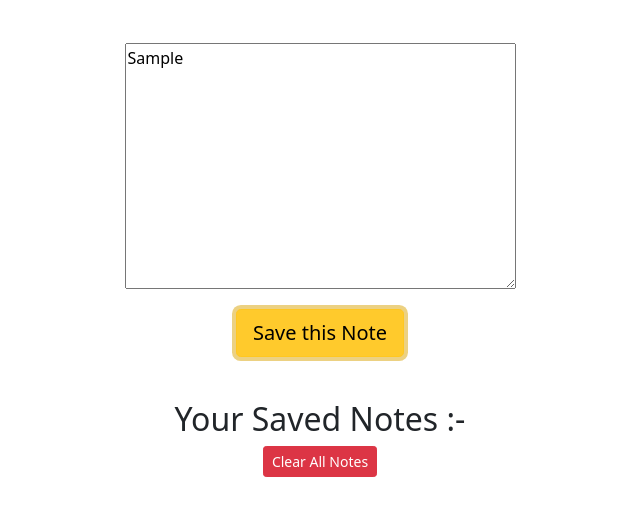
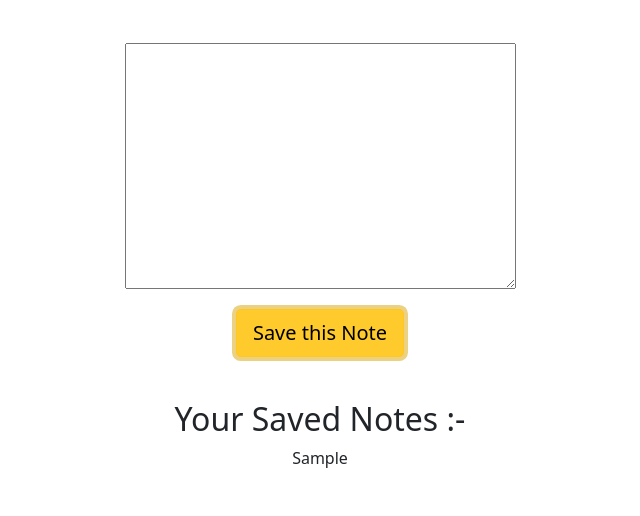
Before and after one commit to purplevarun/thoughtworks-internship-todomatic-tdd-testing, a React (Create React App) app: page / in a window 1280 px wide. Both pictures are taken after typing "Sample" into the empty fields and a click on the button "Save this Note". Shown: the top 516 px of the page, without its empty margins (320-960 px from the left). Built offline with nearby package versions, Linux system fonts and the light colour scheme.

Commit message:
global variable issue resolved :- useState in parent element

```diff
--- a/src/components/NoteArea.jsx
+++ b/src/components/NoteArea.jsx
@@ -11,6 +11,7 @@ const NoteArea = ({ testNote, allNotes, setAllNotes }) => {
 	});
 	const saveTheNewNote = () => {
 		if (newNote.length > 0) setAllNotes([...allNotes, newNote]);
+		textArea.current.value = "";
 	};
 	return (
 		<div className="note-area">
--- a/src/components/SavedNotes.jsx
+++ b/src/components/SavedNotes.jsx
@@ -1,15 +1,19 @@
 import React, { useEffect, useState } from "react";
 import "./SavedNotes.css";
 
-const SavedNotes = () => {
+const SavedNotes = ({ allNotes, setAllNotes }) => {
 	const [DISPLAY, setDISPLAY] = useState("block");
 	return (
 		<div className="saved-notes" style={{ display: DISPLAY }}>
 			<h2>Your Saved Notes :-</h2>
 			<div style={{ width: "100%", height: "0px" }}></div>
-			<button className="btn btn-sm btn-danger" onClick={() => {}}>
-				Clear All Notes
-			</button>
+			{allNotes.map((note, idx) => {
+				return (
+					<li style={{ listStyleType: "none" }} key={idx}>
+						{note}
+					</li>
+				);
+			})}
 		</div>
 	);
 };
```
